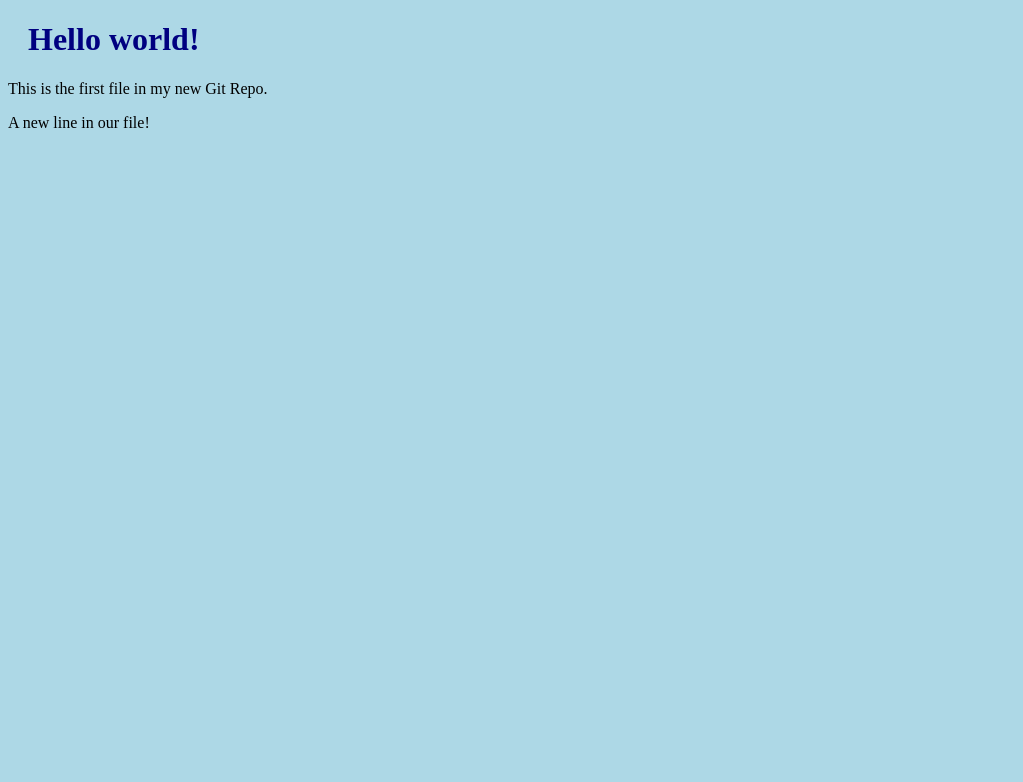
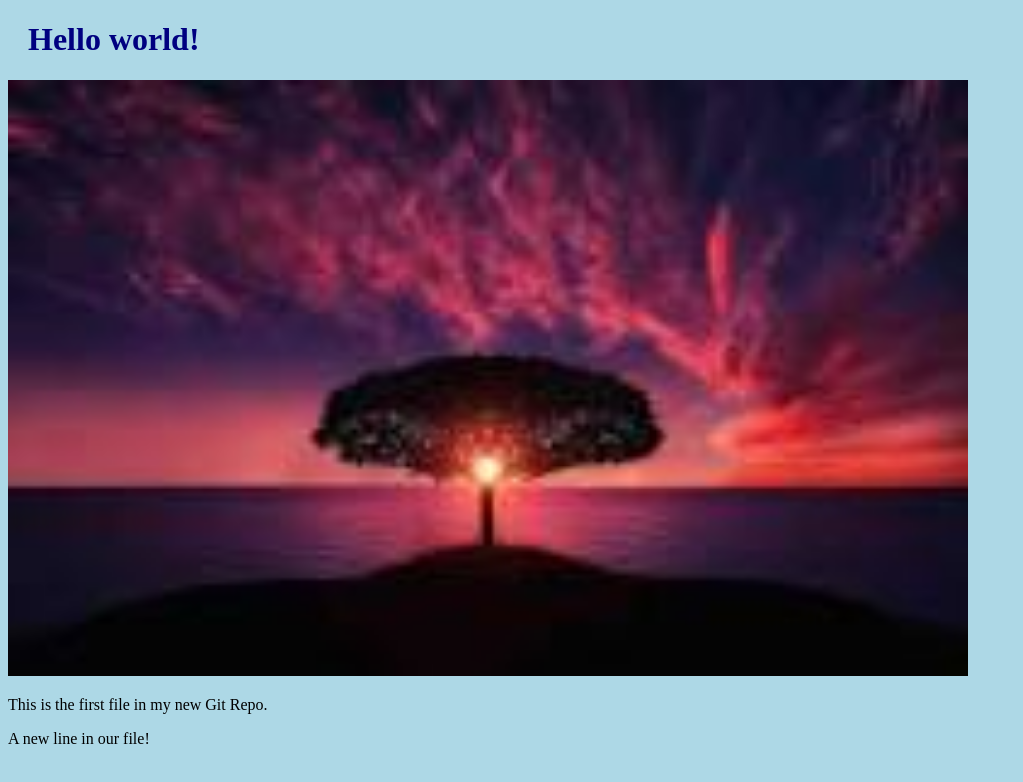
Before and after one commit to karthikprasannamuralidharan/hello-world, a plain HTML site: page index.html in a window 1280 px wide. Shown: the whole page, without its empty margins (0-1023 px from the left). Drawn offline with Linux system fonts and the light colour scheme.

Commit message:
Added image to Hello World

```diff
--- a/index.html
+++ b/index.html
@@ -2,13 +2,18 @@
 <html>
   <head>
     <title>Hello World!</title>
-<link rel="stylesheet" href="bluestyle.css">
+    <link rel="stylesheet" href="bluestyle.css" />
   </head>
   <body>
-
     <h1>Hello world!</h1>
+    <div>
+      <img
+        src="img_hello_world.jpg"
+        alt="Hello World from Space"
+        style="width: 100%; max-width: 960px"
+      />
+    </div>
     <p>This is the first file in my new Git Repo.</p>
     <p>A new line in our file!</p>
-
   </body>
 </html>
```
Also changed, not shown: img_hello_world.jpg (added). Lines whose indentation alone changed are shown as unchanged.
